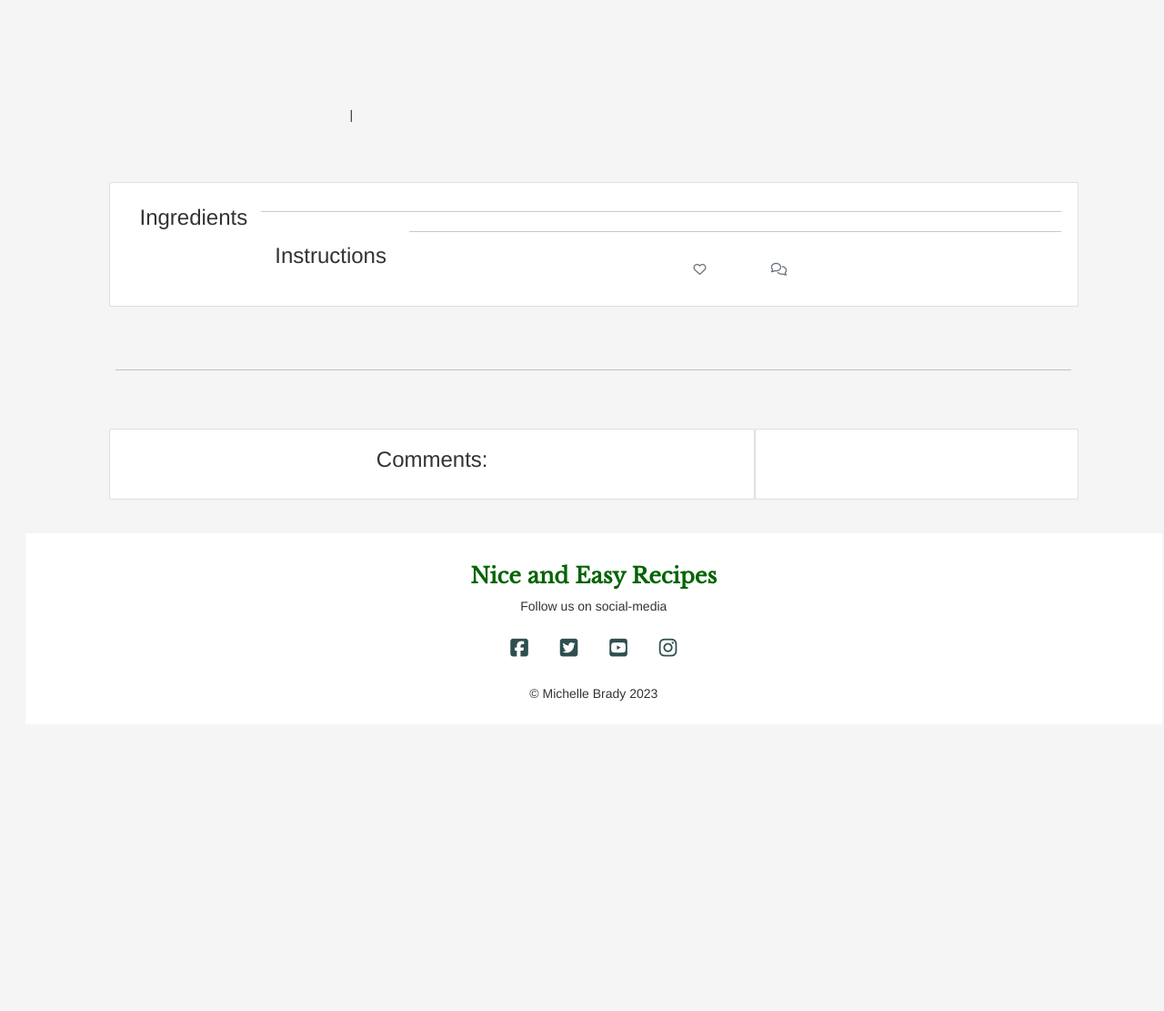
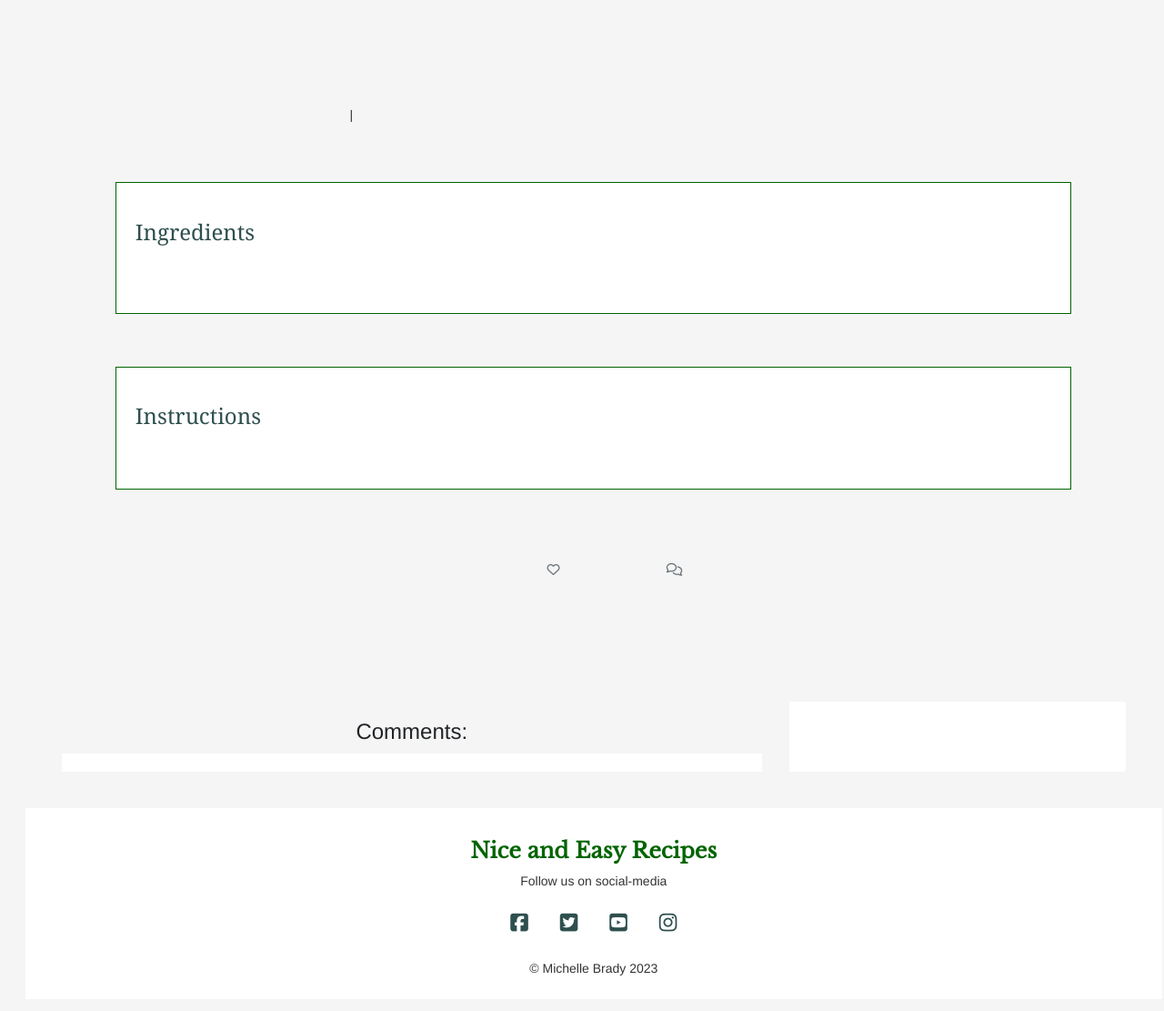
Before and after one commit to Code-Institute-Submissions/ShellyBrady-RecipeWebsite, a Django app: template templates/post_detail.html in a window 1280 px wide. Shown: the part 292-1403 px from the top of the page at 91% size. Before the commit the page ends 1062 px from the top, so only its background shows below. Run offline with Django 3.2, Linux system fonts and the light colour scheme; the template is opened without the code that fills it, so the values that code supplies are empty; some libraries are stand-ins or nearby versions.

Commit message:
install crispy forms for bootstrap5. Add layout to recipe page and connect forms.py

```diff
--- a/NiceAndEasyRecipes/settings.py
+++ b/NiceAndEasyRecipes/settings.py
@@ -51,8 +51,13 @@ INSTALLED_APPS = [
     'cloudinary',
     'django_summernote',
     'crispy_forms',
+    "crispy_bootstrap5",
     'recipesite',
 ]
+
+CRISPY_ALLOWED_TEMPLATE_PACKS = "bootstrap5"
+CRISPY_TEMPLATE_PACK = 'bootstrap5'
+
 
 SITE_ID = 1
 
--- a/requirements.txt
+++ b/requirements.txt
@@ -1,5 +1,6 @@
 asgiref==3.6.0
 cloudinary==1.32.0
+crispy-bootstrap5==0.7
 dj-database-url==1.2.0
 dj3-cloudinary-storage==0.0.6
 Django==3.2.18
--- a/static/css/style.css
+++ b/static/css/style.css
@@ -71,6 +71,10 @@ footer h3 {
 }
 
 /*style recipe cards */
+.card {
+    background-color: transparent;
+    border: none;
+}
 
 h3.card-header {
     color: darkgreen;
@@ -98,6 +102,31 @@ body.container-fluid {
 
 /* style of recipe page */
 
-h3.card-body {
-    float: left;
+.ingredients-title h3 {
+    text-align:left;
+    padding: 1%;
+    font-family: Georgia, 'Times New Roman', Times, serif;
+    font-weight: 500;
+    color: darkslategray;
 }
+
+.instructions-title h3 {
+    text-align:left;
+    padding: 1%;
+    font-family: Georgia, 'Times New Roman', Times, serif;
+    font-weight: 500;
+    color: darkslategray;
+}
+
+.post-ingredients.col.card.mb-4.mt-3,
+.post-instructions.col.card.mb-2.mt-2 {
+    text-align: Left;
+    padding: 1%;
+    color: darkslategray;
+    font-weight: 500;
+    font-size: 1.2em;
+}
+
+.card-body {
+    background-color: white;
+}
--- a/templates/index.html
+++ b/templates/index.html
@@ -1,4 +1,6 @@
 {% load static %}
+{%load crispy_forms_tags %}
+
 
 <!DOCTYPE html>
 <html lang="en">
@@ -13,11 +15,8 @@
     <link rel="preconnect" href="https://fonts.googleapis.com">
     <link rel="preconnect" href="https://fonts.gstatic.com" crossorigin>
     <link href="https://fonts.googleapis.com/css2?family=Libre+Baskerville&family=Montserrat&display=swap" rel="stylesheet">
-    <link href="https://cdn.jsdelivr.net/npm/bootstrap@5.0.1/dist/css/bootstrap.min.css" rel="stylesheet"
-        integrity="sha384-+0n0xVW2eSR5OomGNYDnhzAbDsOXxcvSN1TPprVMTNDbiYZCxYbOOl7+AMvyTG2x" crossorigin="anonymous">
-    <script src="https://cdn.jsdelivr.net/npm/bootstrap@5.0.1/dist/js/bootstrap.bundle.min.js"
-        integrity="sha384-gtEjrD/SeCtmISkJkNUaaKMoLD0//ElJ19smozuHV6z3Iehds+3Ulb9Bn9Plx0x4" crossorigin="anonymous">
-    </script>
+    <link href="https://cdn.jsdelivr.net/npm/bootstrap@5.3.0-alpha1/dist/css/bootstrap.min.css" rel="stylesheet" integrity="sha384-GLhlTQ8iRABdZLl6O3oVMWSktQOp6b7In1Zl3/Jr59b6EGGoI1aFkw7cmDA6j6gD" crossorigin="anonymous">
+    <script src="https://cdn.jsdelivr.net/npm/bootstrap@5.3.0-alpha1/dist/js/bootstrap.bundle.min.js" integrity="sha384-w76AqPfDkMBDXo30jS1Sgez6pr3x5MlQ1ZAGC+nuZB+EYdgRZgiwxhTBTkF7CXvN" crossorigin="anonymous"></script>
     <script src="https://kit.fontawesome.com/e576ca19f3.js" crossorigin="anonymous"></script>
     <link rel="stylesheet" href="{% static 'css/style.css' %}">
 
--- a/templates/post_detail.html
+++ b/templates/post_detail.html
@@ -24,14 +24,34 @@
 
 <div class="container">
     <div class="row">
-        <div class="col card mb-4  mt-3 left  top">
-            <div class="card-body">
-                <h3 class="float-start m-4">Ingredients</h3>
-                <p class="post-ingredients float-start m-2">{{ post.ingredients_field | safe }}</p>
-                <hr>
-                <h3 class="float-start m-4">Instructions</h3>
-                <p class="post-instructions float-start m-2">{{ post.instructions_field | safe }}</p>
-                <hr>
+        <div class="col card mb-4 mt-3 left top">
+            <div class="card-body" style="border: 1px solid darkgreen">
+                <div class="ingredients-title">
+                    <h3 >Ingredients</h3>
+                </div>
+                <div class="post-ingredients col card mb-4 mt-3">
+                    <p>{{ post.ingredients_field | safe }}</p>
+                </div>
+            </div>
+        </div>
+    </div>
+
+
+
+    <div class="row">
+        <div class="col card mb-4  mt-3 left  top ">
+            <div class="card-body" style="border: 1px solid darkgreen">
+                <div class="instructions-title">
+                    <h3>Instructions</h3>
+                </div>
+                <div class="post-instructions col card mb-2 mt-2">
+                    <p>{{ post.instructions_field | safe }}</p>
+                </div>
+            </div>
+        </div>
+    </div>
+
+    <hr />
 
                 <div class="row">
                     <div class="col-2">
@@ -68,7 +88,7 @@
                     <div class="col-1">
                         {% with comments.count as total_comments %}
                         <strong class="text-secondary"><i class="far fa-comments"></i>
-                            <!-- Our total_comments variable goes before the closing strong tag -->
+                            <!--total_comments variable-->
                             {{ total_comments }}
                         </strong>
                         {% endwith %}
@@ -117,7 +137,7 @@
                 <h3>Leave a comment on this recipe:</h3>
                 <p>Posting as: {{ user.username }}</p>
                 <form method="post" style="margin-top: 1.3em;">
-                    {{ comment_form }}
+                    {{ comment_form|crispy }}
                     {% csrf_token %}
                     <button type="submit" class="btn btn-signup btn-lg">Submit Comment</button>
                 </form>
```
